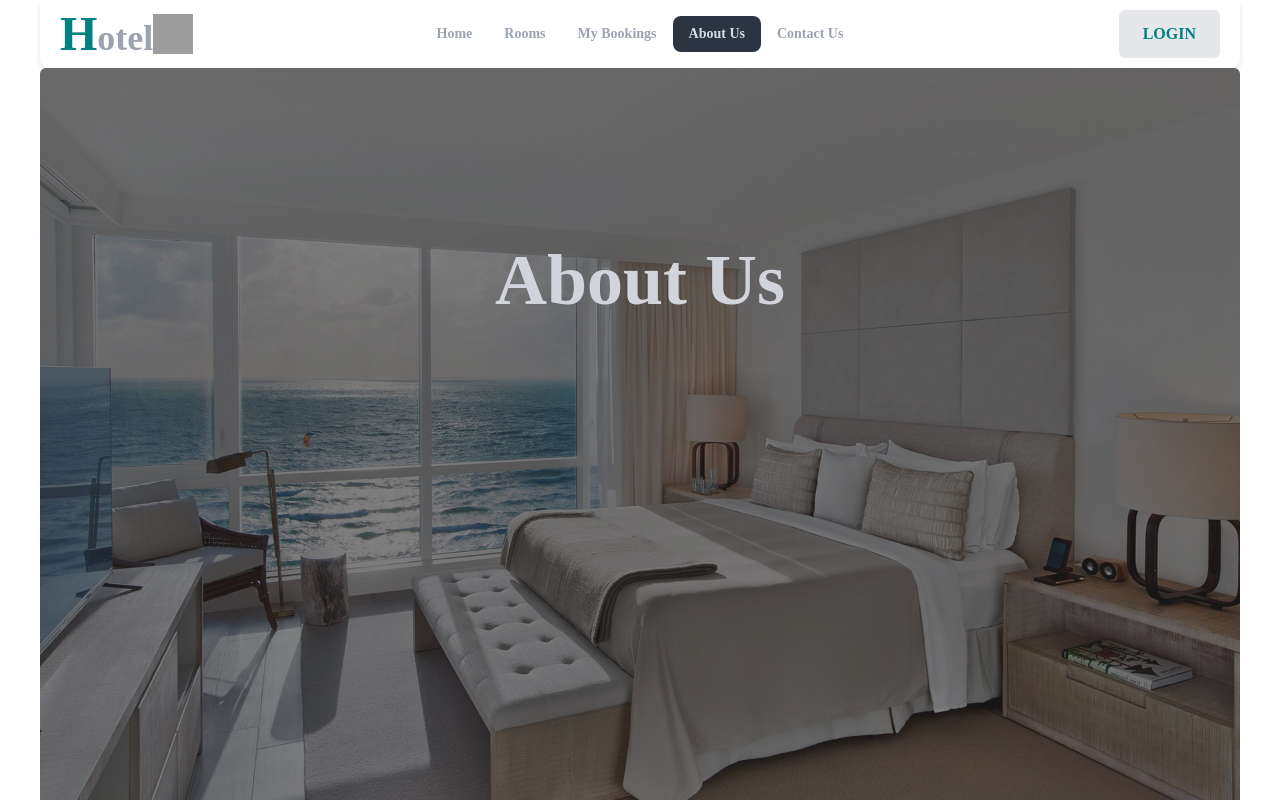
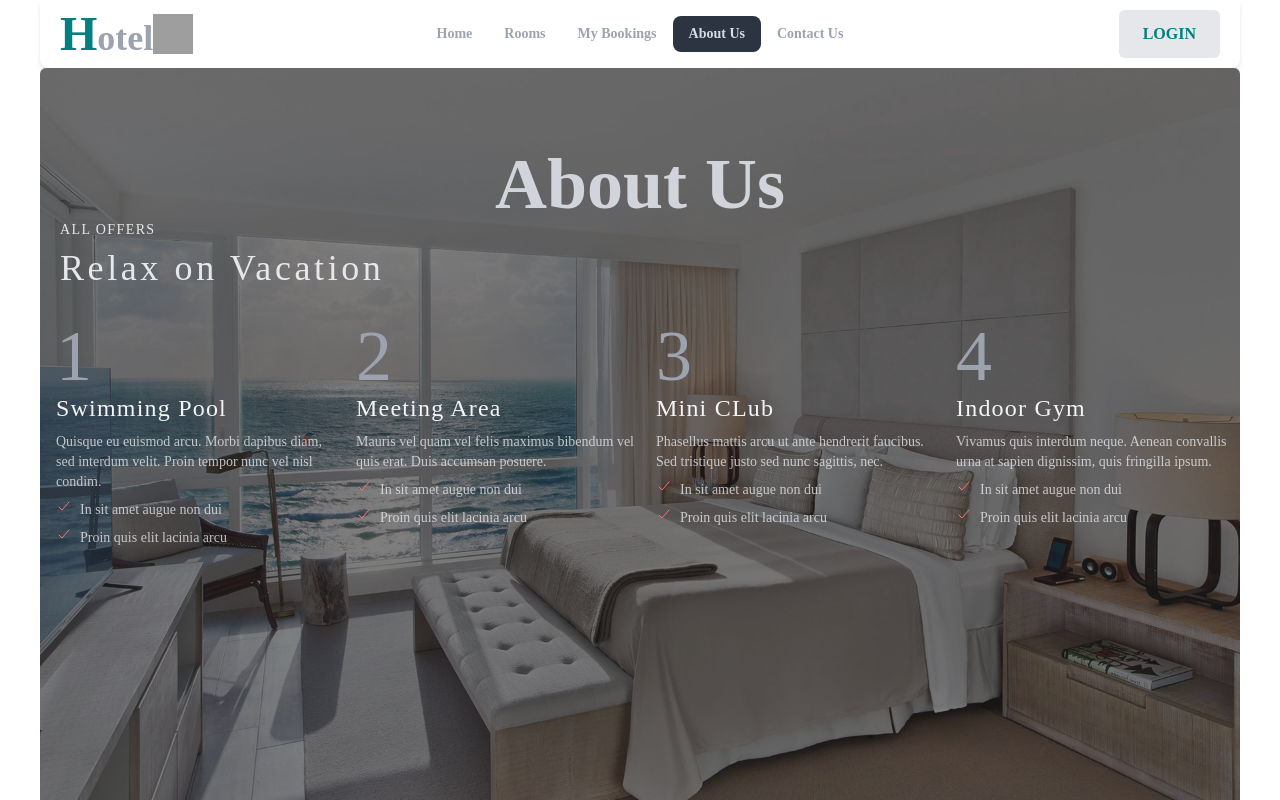
Before and after one commit to nayemkhan1999/Hotel-Booking-Client-side, a React (Vite) app: page /about in a window 1280 px wide. Shown: the top 800 px of the page. Built offline with nearby package versions, Linux system fonts and the light colour scheme; no server answers; grey boxes are pictures that could not be loaded; a web font is replaced by a local one.

Commit message:
Added a About and Contact page complite and also RoomDetails page

```diff
--- a/index.html
+++ b/index.html
@@ -2,9 +2,10 @@
 <html lang="en" data-theme="light">
   <head>
     <meta charset="UTF-8" />
-    <link rel="icon" type="image/svg+xml" href="/vite.svg" />
+    <link rel="icon" type="image/svg+xml" href="./src/assets/nab-logo.png" />
     <meta name="viewport" content="width=device-width, initial-scale=1.0" />
-    <title>Vite + React</title>
+    <title>Hotel Booking</title>
+
     <!-- Google Font -->
     <style>
       @import url("https://fonts.googleapis.com/css2?family=Averia+Serif+Libre:ital,wght@0,300;0,400;0,700;1,300;1,400;1,700&display=swap");
--- a/src/Components/AboutUs/AboutUs.jsx
+++ b/src/Components/AboutUs/AboutUs.jsx
@@ -1,3 +1,4 @@
+import { IoCheckmark } from "react-icons/io5";
 import one from "../../assets/one.jpg";
 const AboutUs = () => {
   return (
@@ -12,9 +13,125 @@ const AboutUs = () => {
           height: "100vh",
         }}
       >
-        <h1 className="text-7xl text-center font-bold text-gray-300 pt-44">
+        <h1 className="text-7xl text-center font-bold text-gray-300 pt-20">
           About Us
         </h1>
+        <p className="text-gray-200 tracking-widest ml-5 mb-2 text-sm">
+          ALL OFFERS
+        </p>
+        <p className="text-gray-200 tracking-widest ml-5 text-4xl">
+          Relax on Vacation
+        </p>
+        <div className="grid grid-cols-1 md:grid-cols-2 lg:grid-cols-4">
+          {/* 01 */}
+          <div className=" mt-8 ml-4">
+            <span className="text-7xl  text-gray-400 ">1</span>
+            <h1 className="text-2xl text-left text-gray-100 tracking-wider">
+              Swimming Pool
+            </h1>
+            <p className="text-sm text-gray-200 text-left mt-2 opacity-80">
+              Quisque eu euismod arcu. Morbi dapibus diam, sed interdum velit.
+              Proin tempor nunc vel nisl condim.
+            </p>
+            <div className="flex items-center gap-2">
+              <span className="text-red-400">
+                <IoCheckmark />
+              </span>
+              <p className="text-sm text-gray-200 text-left mt-2 opacity-80">
+                In sit amet augue non dui
+              </p>
+            </div>
+            <div className="flex items-center gap-2">
+              <span className="text-red-400">
+                <IoCheckmark />
+              </span>
+              <p className="text-sm text-gray-200 text-left mt-2 opacity-80">
+                Proin quis elit lacinia arcu
+              </p>
+            </div>
+          </div>
+          {/* 02 */}
+          <div className=" mt-8 ml-4">
+            <span className="text-7xl  text-gray-400 ">2</span>
+            <h1 className="text-2xl text-left text-gray-100 tracking-wider">
+              Meeting Area
+            </h1>
+            <p className="text-sm text-gray-200 text-left mt-2 opacity-80">
+              Mauris vel quam vel felis maximus bibendum vel quis erat. Duis
+              accumsan posuere.
+            </p>
+            <div className="flex items-center gap-2">
+              <span className="text-red-400">
+                <IoCheckmark />
+              </span>
+              <p className="text-sm text-gray-200 text-left mt-2 opacity-80">
+                In sit amet augue non dui
+              </p>
+            </div>
+            <div className="flex items-center gap-2">
+              <span className="text-red-400">
+                <IoCheckmark />
+              </span>
+              <p className="text-sm text-gray-200 text-left mt-2 opacity-80">
+                Proin quis elit lacinia arcu
+              </p>
+            </div>
+          </div>
+          {/* 03 */}
+          <div className=" mt-8 ml-4">
+            <span className="text-7xl  text-gray-400 ">3</span>
+            <h1 className="text-2xl text-left text-gray-100 tracking-wider">
+              Mini CLub
+            </h1>
+            <p className="text-sm text-gray-200 text-left mt-2 opacity-80">
+              Phasellus mattis arcu ut ante hendrerit faucibus. Sed tristique
+              justo sed nunc sagittis, nec.
+            </p>
+            <div className="flex items-center gap-2">
+              <span className="text-red-400">
+                <IoCheckmark />
+              </span>
+              <p className="text-sm text-gray-200 text-left mt-2 opacity-80">
+                In sit amet augue non dui
+              </p>
+            </div>
+            <div className="flex items-center gap-2">
+              <span className="text-red-400">
+                <IoCheckmark />
+              </span>
+              <p className="text-sm text-gray-200 text-left mt-2 opacity-80">
+                Proin quis elit lacinia arcu
+              </p>
+            </div>
+          </div>
+          {/* 04 */}
+          <div className=" mt-8 ml-4">
+            <span className="text-7xl  text-gray-400 ">4</span>
+            <h1 className="text-2xl text-left text-gray-100 tracking-wider">
+              Indoor Gym
+            </h1>
+            <p className="text-sm text-gray-200 text-left mt-2 opacity-80">
+              Vivamus quis interdum neque. Aenean convallis urna at sapien
+              dignissim, quis fringilla ipsum.
+            </p>
+            <div className="flex items-center gap-2">
+              <span className="text-red-400">
+                <IoCheckmark />
+              </span>
+              <p className="text-sm text-gray-200 text-left mt-2 opacity-80">
+                In sit amet augue non dui
+              </p>
+            </div>
+            <div className="flex items-center gap-2">
+              <span className="text-red-400">
+                <IoCheckmark />
+              </span>
+              <p className="text-sm text-gray-200 text-left mt-2 opacity-80">
+                Proin quis elit lacinia arcu
+              </p>
+            </div>
+          </div>
+        </div>
       </div>
     </div>
   );
--- a/src/Components/ContactUs/ContactUs.jsx
+++ b/src/Components/ContactUs/ContactUs.jsx
@@ -1,9 +1,78 @@
+import { Marker, Map } from "pigeon-maps";
+import page from "../../assets/page.jpg";
 const ContactUs = () => {
   return (
-    <div>
-      <h2 className="text-4xl text-center mt-8 font-bold">
-        ContactUs Section coming soon
-      </h2>
+    <div className="mx-10 averia-serif ">
+      <div
+        className="rounded-t-md"
+        style={{
+          backgroundImage: `linear-gradient(to bottom, rgba(0,0,0,0.4), rgba(0,0,0,0.4)), url(${page})`,
+          backgroundSize: "cover",
+          backgroundPosition: "center",
+          width: "100%",
+          height: "100vh",
+        }}
+      >
+        <h1 className="text-7xl text-center font-bold text-gray-300 pt-12">
+          Contact Us
+        </h1>
+        <div className="flex items-center ">
+          <div>
+            <p className="text-[#AF8C3E] tracking-widest ml-5 mb-2 text-sm">
+              Let’s talk
+            </p>
+            <p className="text-gray-200  ml-5 text-3xl">
+              Send Us, We’d love to hear from you.
+            </p>
+            <div className="ml-5 mt-4">
+              <input
+                className="bg-gray-200 p-2 text-[#AF8C3E]"
+                type="text"
+                placeholder="Name"
+              />
+            </div>
+            <div className="ml-5 mt-4">
+              <input
+                className="bg-gray-200 p-2 text-[#AF8C3E]"
+                type="text"
+                placeholder="Email"
+              />
+            </div>
+            <div className="ml-5 mt-4">
+              <input
+                className="bg-gray-200 p-2 text-[#AF8C3E]"
+                type="text"
+                placeholder="Subject"
+              />
+            </div>
+            <div className="ml-5 mt-4">
+              <textarea
+                className="bg-gray-200 p-2 text-[#AF8C3E]"
+                id="message"
+                name="message"
+                rows="4"
+                cols="35"
+                placeholder="massage"
+              ></textarea>
+            </div>
+            <button className="btn px-5 mt-2 bg-[#AF8C3E] text-gray-200 border-none rounded-none ml-5">
+              Send Massage
+            </button>
+          </div>
+          <div className="border-2 border-red-400">
+            <Map
+              height={200}
+              defaultCenter={[21.429109322139126, 91.97005959974331]}
+              defaultZoom={11}
+            >
+              <Marker
+                width={50}
+                anchor={[21.429109322139126, 91.97005959974331]}
+              />
+            </Map>
+          </div>
+        </div>
+      </div>
     </div>
   );
 };
--- /dev/null
+++ b/src/Components/RoomDetailsPage/RoomDetailsPage.jsx
@@ -0,0 +1,13 @@
+import { useLoaderData } from "react-router-dom";
+
+const RoomDetailsPage = () => {
+  const views = useLoaderData();
+  console.log(views, "5 number line views");
+  return (
+    <div>
+      <h1 className="text-4xl">Room Details page</h1>
+    </div>
+  );
+};
+
+export default RoomDetailsPage;
--- a/src/Components/RoomsCard/RoomsCard.jsx
+++ b/src/Components/RoomsCard/RoomsCard.jsx
@@ -1,7 +1,10 @@
+import { NavLink } from "react-router-dom";
+
 const RoomsCard = ({ RC }) => {
-  const { name, price_per_night, room_images } = RC;
+  const { _id, name, price_per_night, room_images, availability } = RC;
   return (
     <div className="mx-10 mt-10 averia-serif">
+      <NavLink to={`/roomsDetailsPage/${_id}`}>
         <div className="max-w-xs h-[85vh] p-6 rounded-md shadow-md dark:bg-gray-50 dark:text-gray-900">
           <img
             src={room_images}
@@ -15,10 +18,11 @@ const RoomsCard = ({ RC }) => {
             </span>
           </div>
           <h2 className="text-xl font-semibold tracking-wide mb-5">{name}</h2>
-        <button className="btn-sm float-end bg-[teal]  rounded-md mt-2 text-gray-300 font-semibold">
-          See Details
-        </button>
+          <p className="float-end  text-sm font-semibold text-[#d6a947]">
+            {availability}
+          </p>
         </div>
+      </NavLink>
     </div>
   );
 };
--- a/src/main.jsx
+++ b/src/main.jsx
@@ -11,6 +11,7 @@ import AuthProvider from "./Components/AuthProvider/AuthProvider.jsx";
 import Register from "./Components/Register/Register.jsx";
 import AboutUs from "./Components/AboutUs/AboutUs.jsx";
 import ContactUs from "./Components/ContactUs/ContactUs.jsx";
+import RoomDetailsPage from "./Components/RoomDetailsPage/RoomDetailsPage.jsx";
 
 const router = createBrowserRouter([
   {
@@ -45,6 +46,12 @@ const router = createBrowserRouter([
         path: "/contact",
         element: <ContactUs />,
       },
+      {
+        path: "/roomsDetailsPage/:id",
+        element: <RoomDetailsPage />,
+        loader: ({ params }) =>
+          fetch(`http://localhost:5000/rooms/${params.id}`),
+      },
     ],
   },
 ]);
```
Also changed, not shown: src/assets/page.jpg (added). Lines whose indentation alone changed are shown as unchanged.
